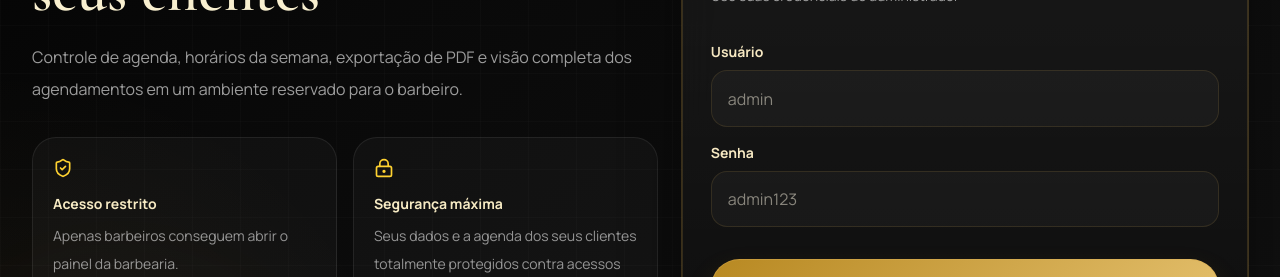
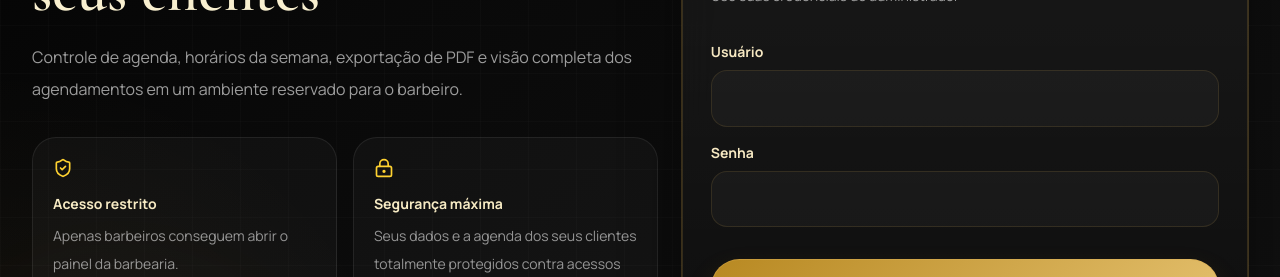
Before and after one commit to VSRDev09/BarberDate, a React (Vite) app in the folder frontend/: page /barbeiro/login in a window 1280 px wide. Shown: the part 311-588 px from the top of the page. Built offline with nearby package versions, Linux system fonts and the light colour scheme; no server answers.

Commit message:
refactor: remove useless placeholder

```diff
--- a/frontend/src/pages/admin/AdminLoginPage.jsx
+++ b/frontend/src/pages/admin/AdminLoginPage.jsx
@@ -105,7 +105,7 @@ export function AdminLoginPage() {
                   type="text"
                   value={form.username}
                   onChange={(event) => setForm((current) => ({ ...current, username: event.target.value }))}
-                  placeholder="admin"
+
                 />
               </div>
 
@@ -118,7 +118,7 @@ export function AdminLoginPage() {
                   type="password"
                   value={form.password}
                   onChange={(event) => setForm((current) => ({ ...current, password: event.target.value }))}
-                  placeholder="admin123"
+
                 />
               </div>
 
```
